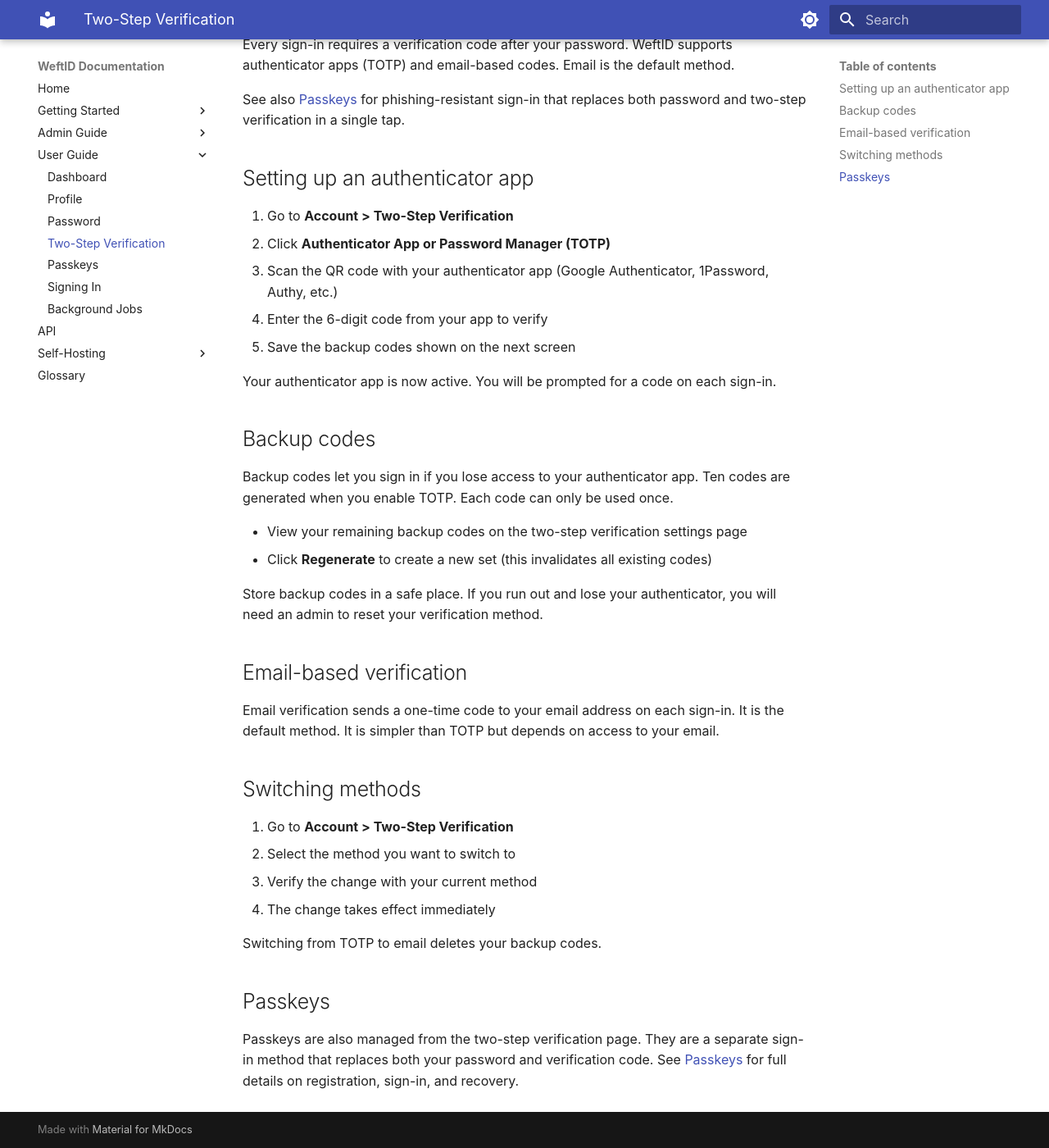
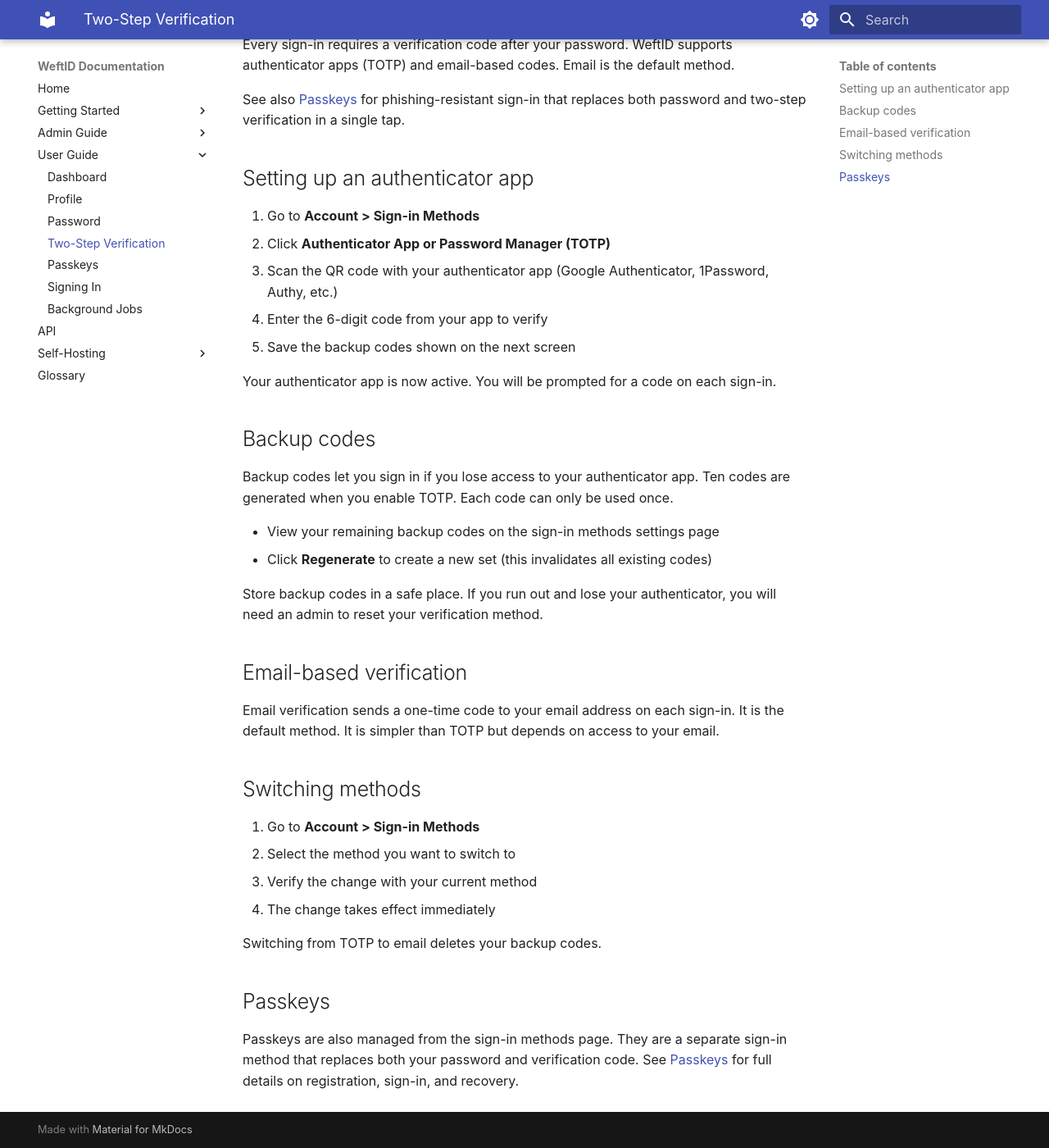
Before and after one commit to Pageloom/weft-id, an MkDocs documentation site: the page built from docs/user-guide/two-step-verification.md, in a window 1280 px wide and 1400 px high, scrolled down 138 px. Shown: the whole window at 82% size. Built offline with MkDocs 1.6.1 and Material for MkDocs 9.7.7, drawn with Linux system fonts in a browser that asks for light colours.

Commit message:
Rename "two-step verification" copy where passkeys make it inaccurate
Admin auth setting relabelled from "Minimum two-step verification
strength" to "Minimum sign-in strength" since passkeys are single-step.
Account MFA page retitled from "Two-Step Verification" to "Sign-in
Methods" since the page manages passkeys alongside TOTP and email.
Updated nav entry in pages.py, API schema descriptions, and all docs
references to the renamed pages. "Two-step" is preserved where it still
accurately describes the TOTP/email code flow after a password.

```diff
--- a/docs/user-guide/two-step-verification.md
+++ b/docs/user-guide/two-step-verification.md
@@ -6,7 +6,7 @@ See also [Passkeys](passkeys.md) for phishing-resistant sign-in that replaces bo
 
 ## Setting up an authenticator app
 
-1. Go to **Account > Two-Step Verification**
+1. Go to **Account > Sign-in Methods**
 2. Click **Authenticator App or Password Manager (TOTP)**
 3. Scan the QR code with your authenticator app (Google Authenticator, 1Password, Authy, etc.)
 4. Enter the 6-digit code from your app to verify
@@ -18,7 +18,7 @@ Your authenticator app is now active. You will be prompted for a code on each si
 
 Backup codes let you sign in if you lose access to your authenticator app. Ten codes are generated when you enable TOTP. Each code can only be used once.
 
-- View your remaining backup codes on the two-step verification settings page
+- View your remaining backup codes on the sign-in methods settings page
 - Click **Regenerate** to create a new set (this invalidates all existing codes)
 
 Store backup codes in a safe place. If you run out and lose your authenticator, you will need an admin to reset your verification method.
@@ -29,7 +29,7 @@ Email verification sends a one-time code to your email address on each sign-in.
 
 ## Switching methods
 
-1. Go to **Account > Two-Step Verification**
+1. Go to **Account > Sign-in Methods**
 2. Select the method you want to switch to
 3. Verify the change with your current method
 4. The change takes effect immediately
@@ -38,4 +38,4 @@ Switching from TOTP to email deletes your backup codes.
 
 ## Passkeys
 
-Passkeys are also managed from the two-step verification page. They are a separate sign-in method that replaces both your password and verification code. See [Passkeys](passkeys.md) for full details on registration, sign-in, and recovery.
+Passkeys are also managed from the sign-in methods page. They are a separate sign-in method that replaces both your password and verification code. See [Passkeys](passkeys.md) for full details on registration, sign-in, and recovery.
```
Also changed, not shown: .claude/ISSUES.md (+1 -24 lines), .claude/ISSUES_ARCHIVE.md (+18 -0 lines), docs/user-guide/index.md (+2 -2 lines), docs/user-guide/passkeys.md (+2 -2 lines), 6 other files.
